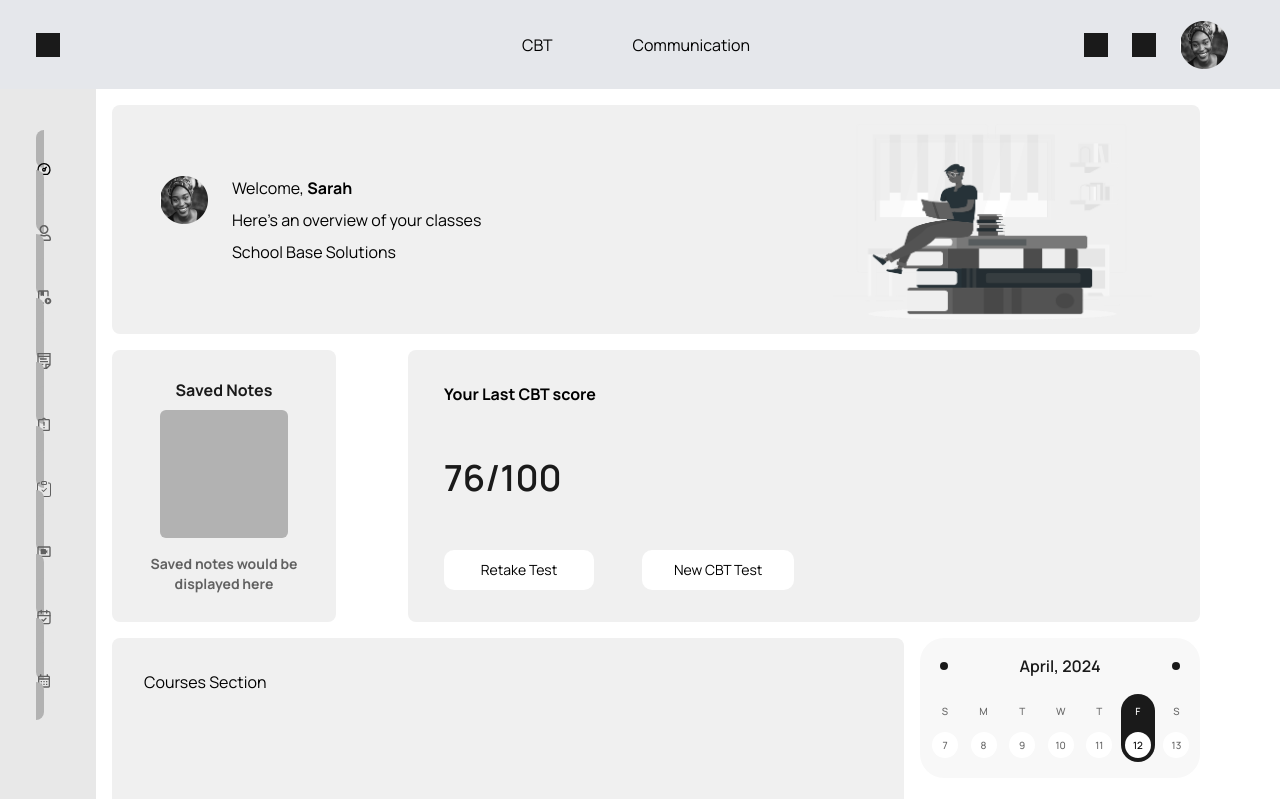
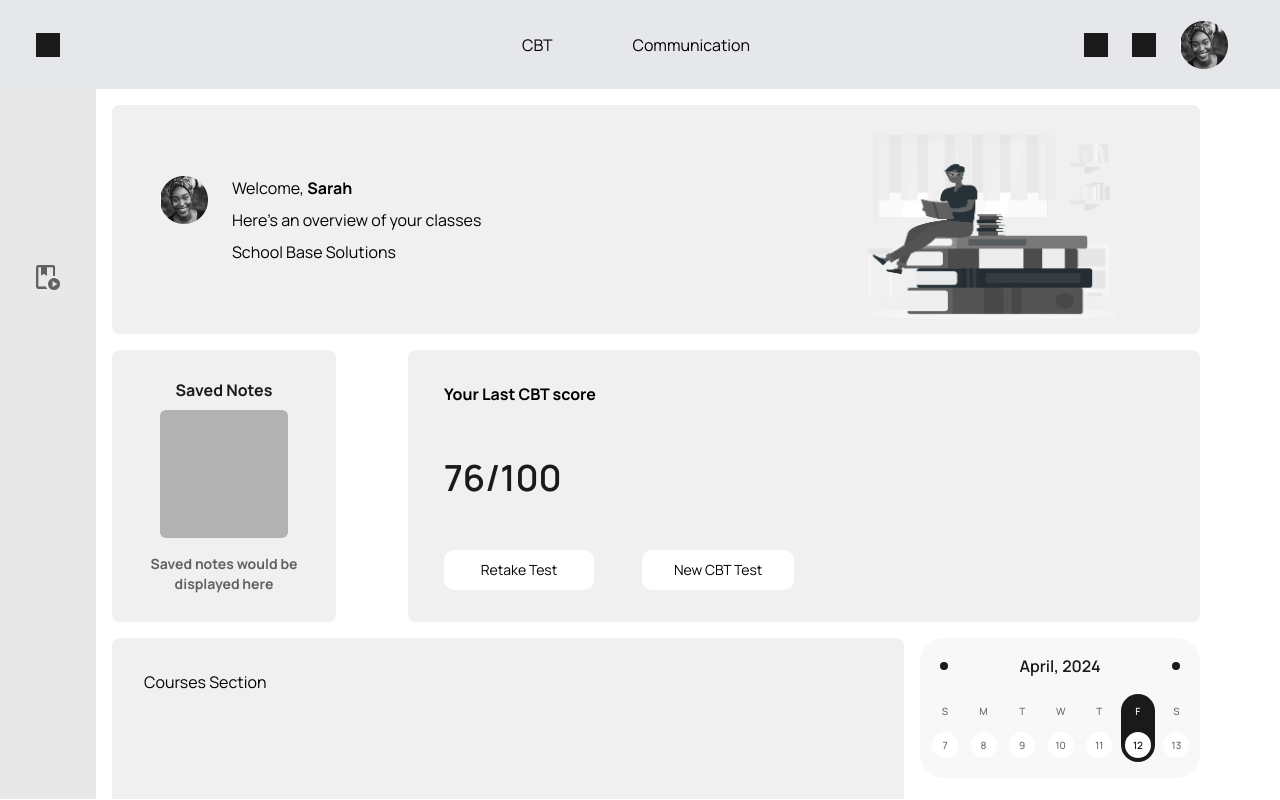
Before and after one commit to AJ1732/capstone_schoolbase_lms, a React (Vite) app: page /software in a window 1280 px wide. Built offline with nearby package versions, Linux system fonts and the light colour scheme.

Commit message:
fix: fix scrow-bar

```diff
--- a/src/Components/Sidebar/Sidebar.jsx
+++ b/src/Components/Sidebar/Sidebar.jsx
@@ -1,16 +1,7 @@
 import React from 'react'
 import { NavLink } from 'react-router-dom'
 import { useValueContext } from '../../context/ContextProvider'
-import { TbDashboard } from "react-icons/tb"
-import { FaRegUser } from "react-icons/fa";
-import { MdOutlinePlayLesson } from "react-icons/md";
-import { GrNotes } from "react-icons/gr";
-import { MdOutlineAssignmentLate } from "react-icons/md";
-import { BsClipboardCheck } from "react-icons/bs";
-import { MdOutlineVideoChat } from "react-icons/md";
-import { LuCalendarCheck } from "react-icons/lu";
-import { MdOutlineCalendarMonth } from "react-icons/md";
-import { GrLogout } from "react-icons/gr";
+import playLessons from "../../assets/play_lesson.png"
 
 
 const SidebarItem = ({ children, to, text, active, alert }) => {
@@ -19,8 +10,8 @@ const SidebarItem = ({ children, to, text, active, alert }) => {
 
   return (
     <NavLink to={to} className={({ isActive }) => isActive? 'text-black': 'hover:text-black'}>
-      <li onClick={() => setExpand(prev => !prev)} className={`size-6 space-x-4`}>
-        <span className='bg-dark-gray p-2 rounded-full'>{children}</span>
+      <li onClick={() => setExpand(prev => !prev)} className={`flex items-center justify-center gap-4`}>
+        <span className='rounded-full size-6'>{children}</span>
         <span className={`overflow-hidden ${!expand && ' opacity-0'}`}>{text}</span>
       </li>
     </NavLink>
@@ -36,44 +27,55 @@ const Sidebar = () => {
   return (
     <aside className={`
       w-24 transition-[width] duration-500 ease-in-out ${expand && 'w-52'}
-      z-10 max-h-[calc(100dvh_-_90px)] | overflow-y-scroll no-scrollbar |
+      z-10 max-h-[calc(100dvh_-_90px)] | overflow-y-scroll |
       bg-[#E8E8E8] py-12 px-9 | font-semibold text-[#616161]
       flex flex-col justify-start items-start gap-40
     `}>
       <nav>
         <ul className='flex flex-col justify-center items-start gap-10'>
           {/* DASHBOARD LINK */}
-          <SidebarItem to={`/software`} text={`Dashboard`} ><TbDashboard /></SidebarItem>
+          <SidebarItem to={`/software`} text={`Dashboard`} >
+
+          </SidebarItem>
 
           {/* USER LINK */}
-          <SidebarItem to={`/software/user`} text={`User`}><FaRegUser /></SidebarItem>
+          <SidebarItem to={`/software/user`} text={`User`}>
+
+          </SidebarItem>
 
           {/* LESSONS LINK */}
-          <SidebarItem to={`/software/lessons`} text={`Lesson`}><MdOutlinePlayLesson />
+          <SidebarItem to={`/software/lessons`} text={`Lesson`}>
+            <img src={playLessons} alt="" />
           </SidebarItem>
 
           {/* NOTES LINK */}
-          <SidebarItem to={`/software/notes`} text={`Notes`}><GrNotes />
+          <SidebarItem to={`/software/notes`} text={`Notes`}>
+
           </SidebarItem>
 
           {/* ASSIGNMENT LINK */}
-          <SidebarItem to={`/software/assignments`} text={`Assignment`}><MdOutlineAssignmentLate />
+          <SidebarItem to={`/software/assignments`} text={`Assignment`}>
+
           </SidebarItem>
 
           {/* RESULTS LINK */}
-          <SidebarItem to={`/software/results`} text={`Results`}><BsClipboardCheck />
+          <SidebarItem to={`/software/results`} text={`Results`}>
+
           </SidebarItem>
 
           {/* CLASSROOM LINK */}
-          <SidebarItem to={`/software/classroom`} text={`Classroom`}><MdOutlineVideoChat />
+          <SidebarItem to={`/software/classroom`} text={`Classroom`}>
+
           </SidebarItem>
 
           {/* ATTENDANCE LINK */}
-          <SidebarItem to={`/software/attendance`} text={`Attendance`}><LuCalendarCheck />
+          <SidebarItem to={`/software/attendance`} text={`Attendance`}>
+
           </SidebarItem>
 
           {/* CALENDAR LINK */}
-          <SidebarItem to={`/software/calendar`} text={`Calendar`}><MdOutlineCalendarMonth />
+          <SidebarItem to={`/software/calendar`} text={`Calendar`}>
+
           </SidebarItem>
         </ul>
       </nav>
@@ -82,7 +84,7 @@ const Sidebar = () => {
         <div onClick={() => setExpand(prev => !prev)} className={`
           relative | space-x-4 transition-colors cursor-pointer
         `}>
-          <span className='bg-dark-gray p-2 rounded-full'><GrLogout />
+          <span className='bg-dark-gray p-2 rounded-full'>0
           </span>
           <span className={`overflow-hidden ${!expand && ' opacity-0'}`}>Logout</span>
         </div>
--- a/src/anatomy/Layouts/Software/SoftwareLayout.jsx
+++ b/src/anatomy/Layouts/Software/SoftwareLayout.jsx
@@ -14,7 +14,7 @@ const SoftwareLayout = () => {
       <div className={`
         ${expand && "animate-view"}
         col-start-2 |  max-w-[72rem] max-h-[calc(100dvh_-_90px)] |
-        p-4 pr-12 | overflow-y-scroll no-scrollbar
+        p-4 pr-12 | overflow-y-scroll
       `}>
         <Outlet />
       </div>
```
Also changed, not shown: src/assets/play_lesson.png (added).
